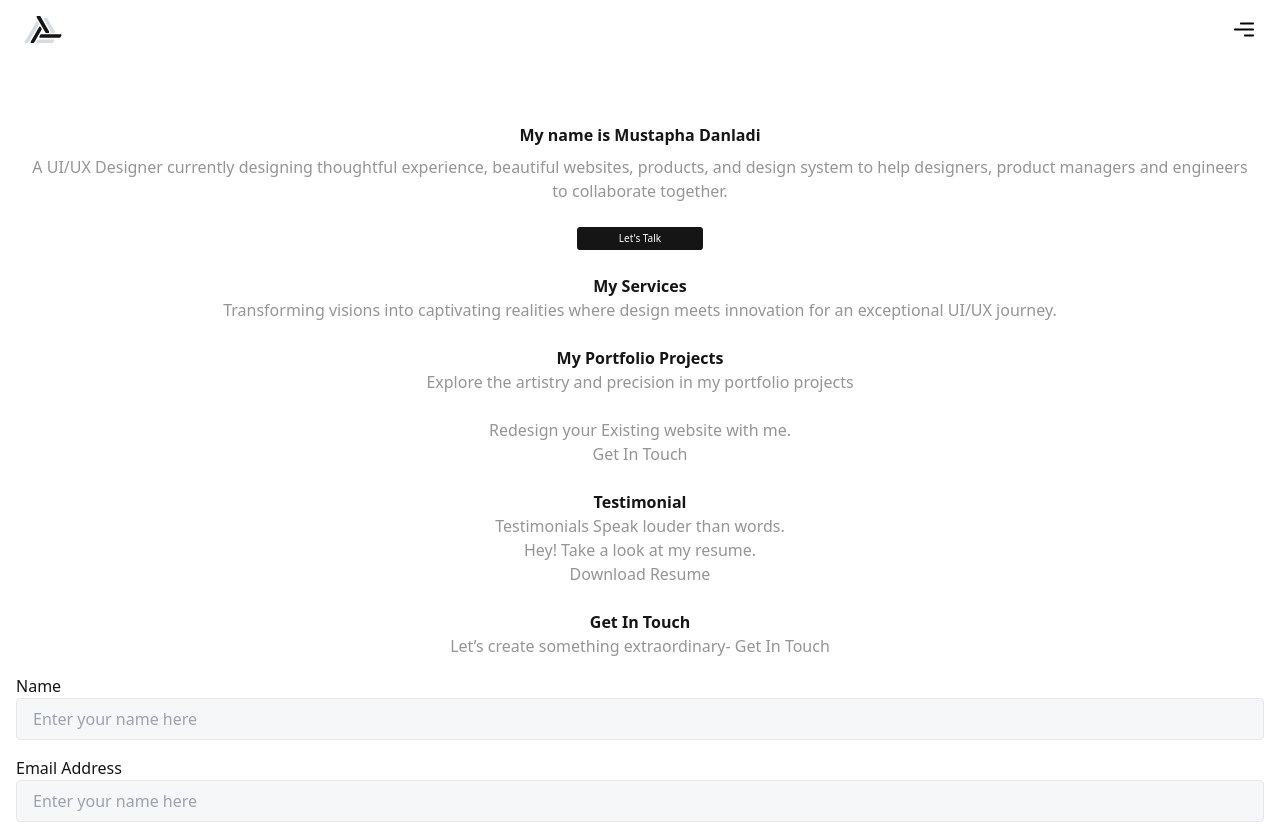
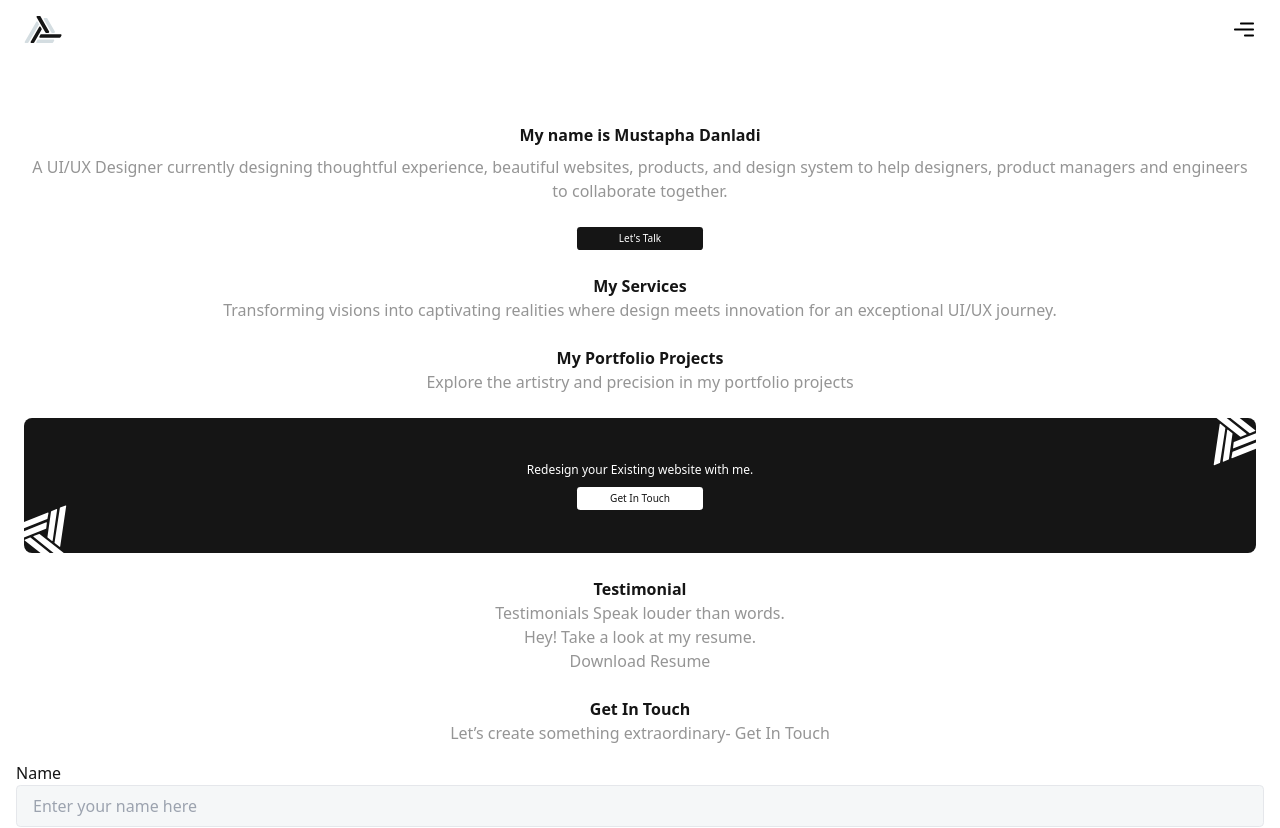
Before and after one commit to mmustaphak/ui-ux-portfolio, a React (Vite) app: page / in a window 1280 px wide. Shown: the top 828 px of the page. Built offline with nearby package versions, Linux system fonts and the light colour scheme.

Commit message:
Finished styling the 'redesign your existing website with me' on the home page

```diff
--- a/src/pages/Home.jsx
+++ b/src/pages/Home.jsx
@@ -22,9 +22,9 @@ export default function Home() {
             {/* Project Cards */}
         </div>
 
-        <div className="mt-6">
-            <p>Redesign your Existing website with me.</p>
-            <button>Get In Touch</button>
+        <div className="mt-6 flex flex-col justify-center items-center min-h-[135px] w-full rounded-lg text-white bg-black bg-[url('src/assets/corner-logo-top.svg'),_url('src/assets/corner-logo-bottom.svg')] bg-[position:top_right,_bottom_left] bg-no-repeat">
+            <p className="text-[12px] font-medium">Redesign your Existing website with me.</p>
+            <button className="w-fit mt-2 py-1 px-[33px] rounded-button font-medium text-[10.11px] text-black bg-white">Get In Touch</button>
         </div>
 
         <div className="mt-6">
```
Also changed, not shown: src/assets/corner-logo-bottom.svg (added), src/assets/corner-logo-top.svg (added).
